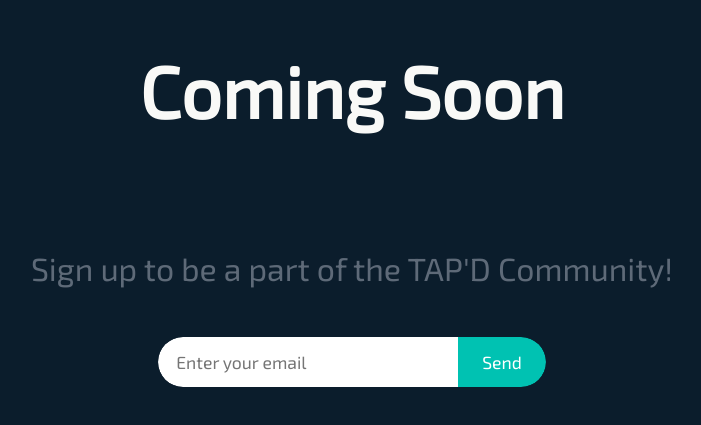
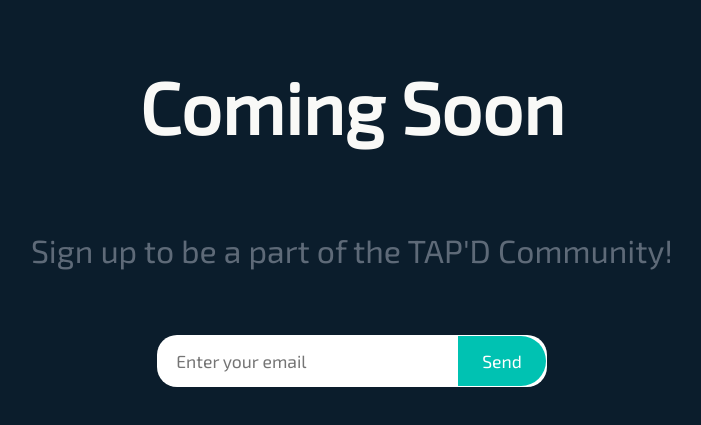
Before and after one commit to athityasiddhartha/TAP-D, a plain HTML site: page index.html in a window 1280 px wide. Shown: the part 293-718 px from the top of the page, without its empty margins (288-989 px from the left). Drawn offline with Linux system fonts and the light colour scheme.

Commit message:
Update index.html

```diff
--- a/index.html
+++ b/index.html
@@ -81,7 +81,7 @@
     h1 {
       font-size: 4.5rem;
       color: #F9F9F7;
-      margin-top: 15px;
+      margin: 15px 0 0px;
     }
 
     p {
@@ -101,12 +101,13 @@
     }
 
     .input-wrapper {
-  display: flex;
-  align-items: center;
-  overflow: hidden;
-  border-radius: 30px;
-  height: 50px;
-}
+      background-color: white;
+      border-radius: 20px;
+      overflow: hidden;
+      display: flex;
+      align-items: center;
+      padding: 1px;
+    }
 
   .lead-form input[type="email"] {
   height: 50px;
```
